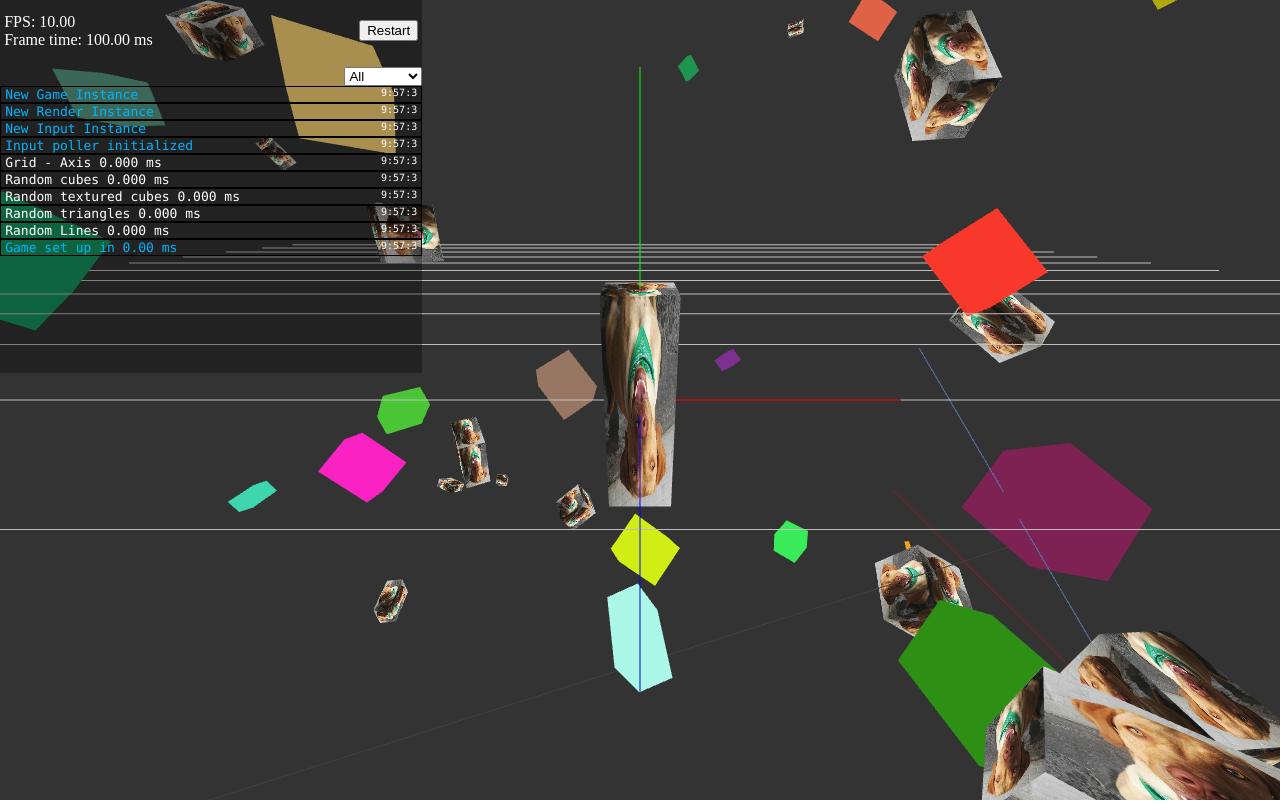
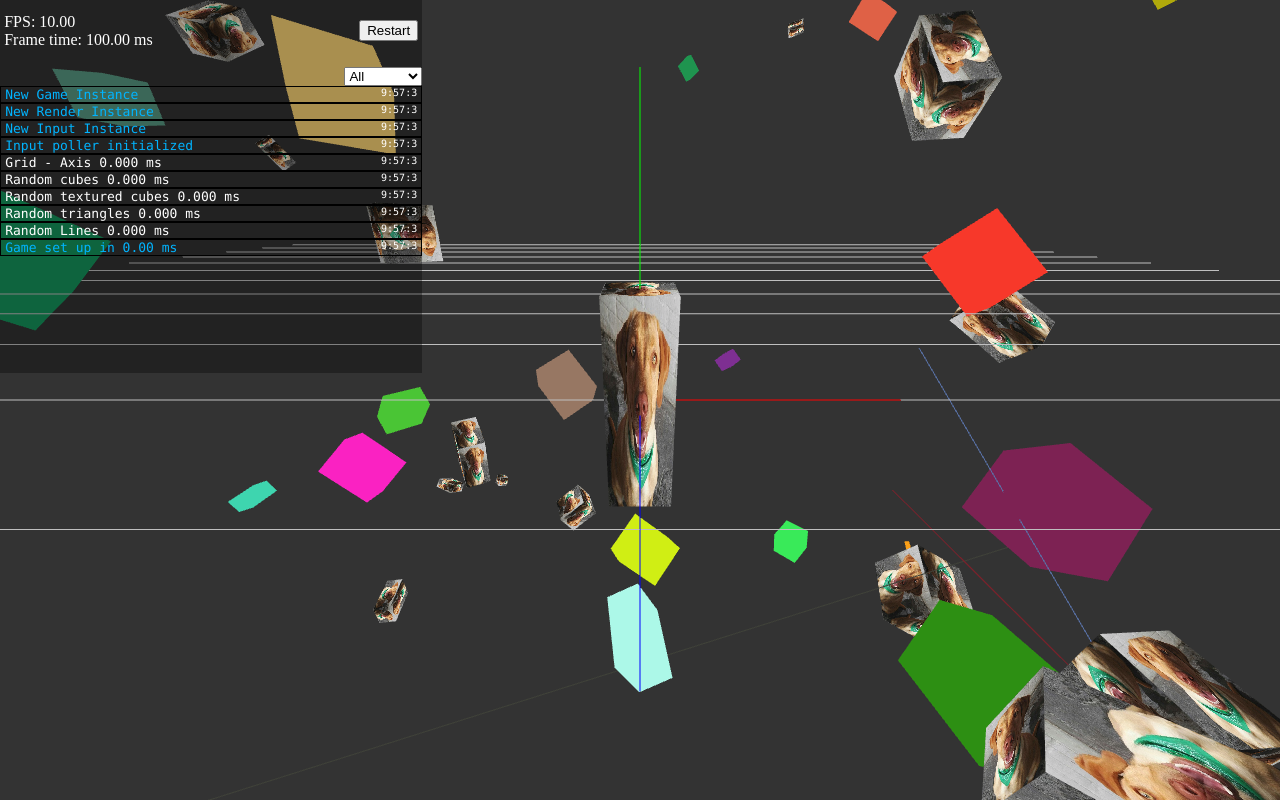
Before and after one commit to arielriveros/WebGameEngine, a website built with webpack: page public/index.html in a window 1280 px wide. Built offline with nearby package versions, Linux system fonts and the light colour scheme; animation ran at ten frames a second; files whose address does not match are found by name.

Commit message:
refactor: Texture loading using asset path
Textures no longer are loaded using the in built browser image loader but XMLHttpRequest. TODO: Fix same texture image loaded to all textured objects in scene

```diff
--- a/public/index.html
+++ b/public/index.html
@@ -35,9 +35,6 @@
         <br>
 
     </div>
-    <div id="texture-assets">
-        <img id="roma-texture" src="assets/textures/roma.png">
-    </div>
     <canvas id="render-viewport"></canvas>
 </body>
 </html>
--- a/src/core/rendering/graphics/renderable.ts
+++ b/src/core/rendering/graphics/renderable.ts
@@ -134,10 +134,10 @@ export class TexturedShape extends Renderable
 {
     private _texture: Texture;
 
-    public constructor(texture: HTMLImageElement)
+    public constructor(texturePath: string)
     {
         super("textured");
-        this._texture = new Texture(texture);
+        this._texture = new Texture(texturePath);
     }
 
     public override load(shader: Shader): void
--- a/src/core/rendering/graphics/texture.ts
+++ b/src/core/rendering/graphics/texture.ts
@@ -1,25 +1,56 @@
+import { LOG } from "utils";
 import { gl } from "../render";
 
 export class Texture{
-    private _image: HTMLImageElement;
+    private _imagePath: string;
+    private _image!: HTMLImageElement;
     private _texture!: WebGLTexture;
 
-    public constructor(image: HTMLImageElement){
-        this._image = image;
+    public constructor(imagePath: string){
+        this._imagePath = imagePath;
     }
+
+    public load(): void
+    {
+        let xhr = new XMLHttpRequest();
+        xhr.open("GET", this._imagePath, false);
+        xhr.send(null);
+
+        if (xhr.status == 200) {
+            let image: HTMLImageElement = new Image();
+            image.onload = () => {
+                this._image = image;
+                this.loadTexture();
+            }
+            image.src = this._imagePath;
+        }
+        else {
+            LOG("Error loading source shader file", "error", true);
+        }
+    };
 
     public get image(): HTMLImageElement { return this._image; }
     public get texture(): WebGLTexture { return this._texture; }
 
-    public load(): void {
+    private loadTexture(): void {
+        // Before creating a texutres flips (u,v) coords to match (x,y) coords
+        gl.pixelStorei(gl.UNPACK_FLIP_Y_WEBGL, 1);
+        // Creates a texture webgl object
         this._texture = gl.createTexture() as WebGLTexture;
+        // Binds the texture data to the webgl texture object
         gl.bindTexture(gl.TEXTURE_2D, this._texture);
+        // Tex coordinates clamping to edge
         gl.texParameteri(gl.TEXTURE_2D, gl.TEXTURE_WRAP_S, gl.CLAMP_TO_EDGE);
         gl.texParameteri(gl.TEXTURE_2D, gl.TEXTURE_WRAP_T, gl.CLAMP_TO_EDGE);
-        gl.texParameteri(gl.TEXTURE_2D, gl.TEXTURE_MIN_FILTER, gl.LINEAR);
+        // Mipmapping
+        gl.texParameteri(gl.TEXTURE_2D, gl.TEXTURE_MIN_FILTER, gl.NEAREST);
         gl.texParameteri(gl.TEXTURE_2D, gl.TEXTURE_MAG_FILTER, gl.LINEAR);
+        //gl.generateMipmap(gl.TEXTURE_2D);
+
+        // Uploads the image data to the texture object
         gl.texImage2D(gl.TEXTURE_2D, 0, gl.RGBA, gl.RGBA, gl.UNSIGNED_BYTE, this._image);
-        gl.activeTexture(gl.TEXTURE0);
+        // Active Texture
+        gl.activeTexture(gl.TEXTURE1);
     }
 
     public unload(): void {
--- a/src/core/rendering/graphics/volumeShapes.ts
+++ b/src/core/rendering/graphics/volumeShapes.ts
@@ -117,8 +117,8 @@ export class ColorCube extends Cube
 
 export class TexturedCube extends TexturedShape
 {
-    public constructor(texture: HTMLImageElement, options: Options) {
-        super(texture);
+    public constructor(texturePath: string, options: Options) {
+        super(texturePath);
         const l2 = options.base ? options.base/2 : 0.5;
         this.indices = [
             // Top
--- a/src/game/sceneSetup.ts
+++ b/src/game/sceneSetup.ts
@@ -104,7 +104,7 @@ function addRandomTexturedCubes(scene: Scene, count: number)
     for(let i = 0; i < count; i++)
     {
         let newCube = new Shapes.TexturedCube(
-                document.getElementById('roma-texture') as HTMLImageElement,
+                'assets/textures/roma.png',
                 { base: randomNumber(0.2, 1.5) }
             )
         scene.addEntity(
@@ -127,7 +127,7 @@ function addControllable(scene: Scene)
         new Rotator(),
         new Vector3(0.75, 2.5, 0.75),
         new Shapes.TexturedCube(
-            document.getElementById('roma-texture') as HTMLImageElement,
+            'assets/textures/wall.png',
             {base: 0.5}
         )
     )
```
